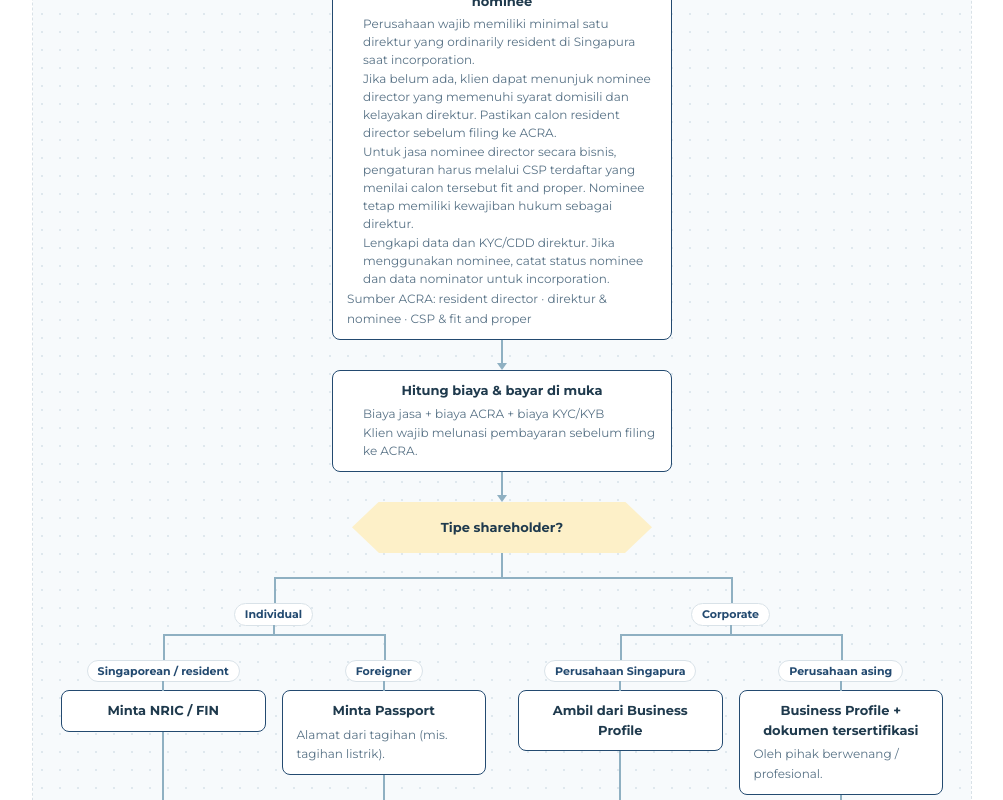
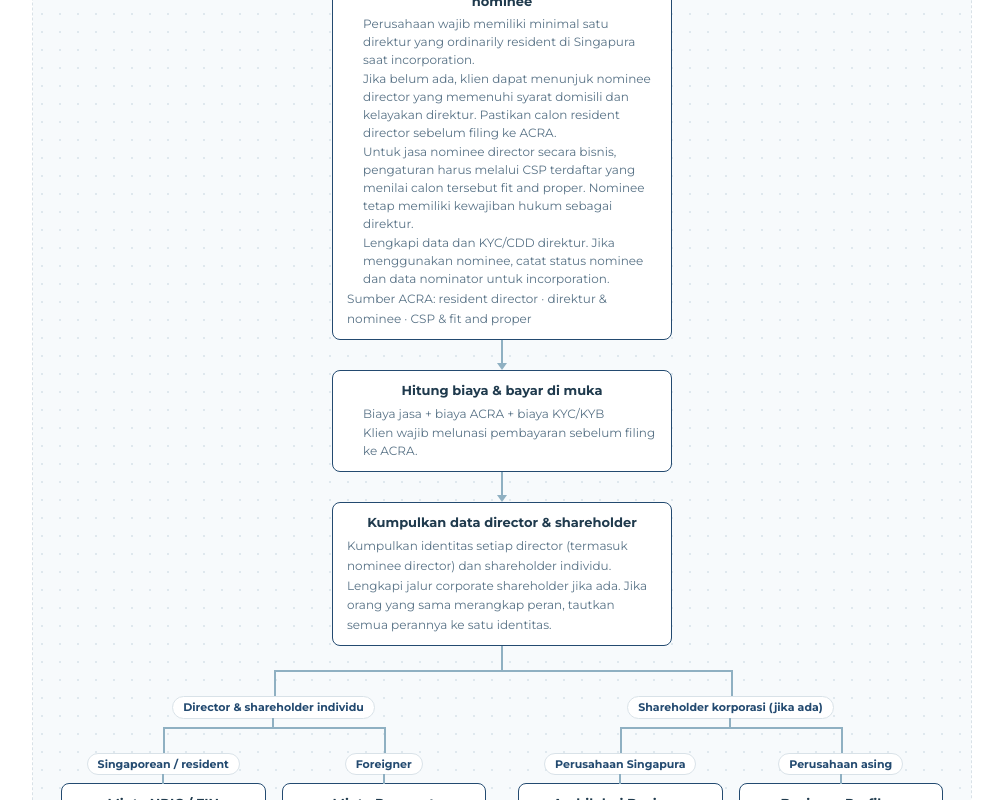
Before and after one commit to irosadie/soas-crm-handbook, a Next.js app: page /docs in a window 1280 px wide. Shown: the part 11200-12000 px from the top of the page, without its empty margins (268-1271 px from the left). Built offline with nearby package versions, Linux system fonts and the light colour scheme.

Commit message:
docs: include directors in incorporation identity collection

```diff
--- a/components/docs-view.tsx
+++ b/components/docs-view.tsx
@@ -593,13 +593,16 @@ export default function DocsView({ version = "1.1" }: { version?: "1.0" | "1.1"
             </FlowNode>
             <FlowArrow />
             <FlowNode
-              kind="decision"
+              id={version === "1.1" ? "incorporation-party-details" : undefined}
+              kind={version === "1.1" ? "process" : "decision"}
               lang={lang}
-              title={isId ? "Tipe shareholder?" : "Shareholder Type?"}
-            />
+              title={version === "1.1" ? (isId ? "Kumpulkan data director & shareholder" : "Collect Director & Shareholder Details") : (isId ? "Tipe shareholder?" : "Shareholder Type?")}
+            >
+              {version === "1.1" && <p>{isId ? "Kumpulkan identitas setiap director (termasuk nominee director) dan shareholder individu. Lengkapi jalur corporate shareholder jika ada. Jika orang yang sama merangkap peran, tautkan semua perannya ke satu identitas." : "Collect identity details for every director (including nominee directors) and individual shareholder. Complete the corporate shareholder branch where applicable. If one person holds multiple roles, link all their roles to a single identity."}</p>}
+            </FlowNode>
             <FlowArrow plain />
             <Branches mergeToNext>
-              <Branch mergeTail label={isId ? "Individual" : "Individual"}>
+              <Branch mergeTail label={version === "1.1" ? (isId ? "Director & shareholder individu" : "Directors & Individual Shareholders") : "Individual"}>
                 <Branches mergeToNext>
                   <Branch mergeTail label={isId ? "Singaporean / resident" : "Singaporean / Resident"}>
                     <FlowNode
@@ -621,7 +624,7 @@ export default function DocsView({ version = "1.1" }: { version?: "1.0" | "1.1"
                   </Branch>
                 </Branches>
               </Branch>
-              <Branch mergeTail label={isId ? "Corporate" : "Corporate"}>
+              <Branch mergeTail label={version === "1.1" ? (isId ? "Shareholder korporasi (jika ada)" : "Corporate Shareholders (if any)") : "Corporate"}>
                 <Branches mergeToNext>
                   <Branch mergeTail label={isId ? "Perusahaan Singapura" : "Singapore Entity"}>
                     <FlowNode
@@ -653,7 +656,7 @@ export default function DocsView({ version = "1.1" }: { version?: "1.0" | "1.1"
                 {version === "1.1" && <>
                   <FlowArrow />
                   <FlowNode id="corporate-representative" kind="note" lang={lang} title={isId ? "Wakil perusahaan (individu)" : "Corporate Representative (Individual)"}>
-                    <p>{isId ? "Wakil individu dari corporate shareholder mengikuti persyaratan jalur Individual: data pribadi, NRIC/FIN atau passport, serta bukti alamat bila diperlukan. Wakil juga mengikuti KYC/CDD." : "An individual representing a corporate shareholder follows the Individual branch: personal details, NRIC/FIN or passport, and proof of address where applicable. The representative also undergoes KYC/CDD."}</p>
+                    <p>{isId ? "Wakil individu dari corporate shareholder mengikuti jalur data individu yang sama dengan director dan shareholder individu: data pribadi, NRIC/FIN atau passport, serta bukti alamat bila diperlukan. Wakil juga mengikuti KYC/CDD." : "An individual representing a corporate shareholder follows the same identity-data path as directors and individual shareholders: personal details, NRIC/FIN or passport, and proof of address where applicable. The representative also undergoes KYC/CDD."}</p>
                   </FlowNode>
                 </>}
               </Branch>
@@ -669,9 +672,11 @@ export default function DocsView({ version = "1.1" }: { version?: "1.0" | "1.1"
             >
               <ul>
                 <li>
-                  {isId
+                  {version === "1.1" ? (isId
+                    ? "Mencakup director (termasuk nominee), shareholder individu, serta wakil dan individu terkait corporate shareholder."
+                    : "Covers directors (including nominees), individual shareholders, and representatives and relevant individuals behind corporate shareholders.") : (isId
                     ? "Berlaku juga untuk individu di balik corporate shareholder"
-                    : "Applies also to individuals behind corporate shareholders"}
+                    : "Applies also to individuals behind corporate shareholders")}
                 </li>
                 <li>
                   {isId
```
